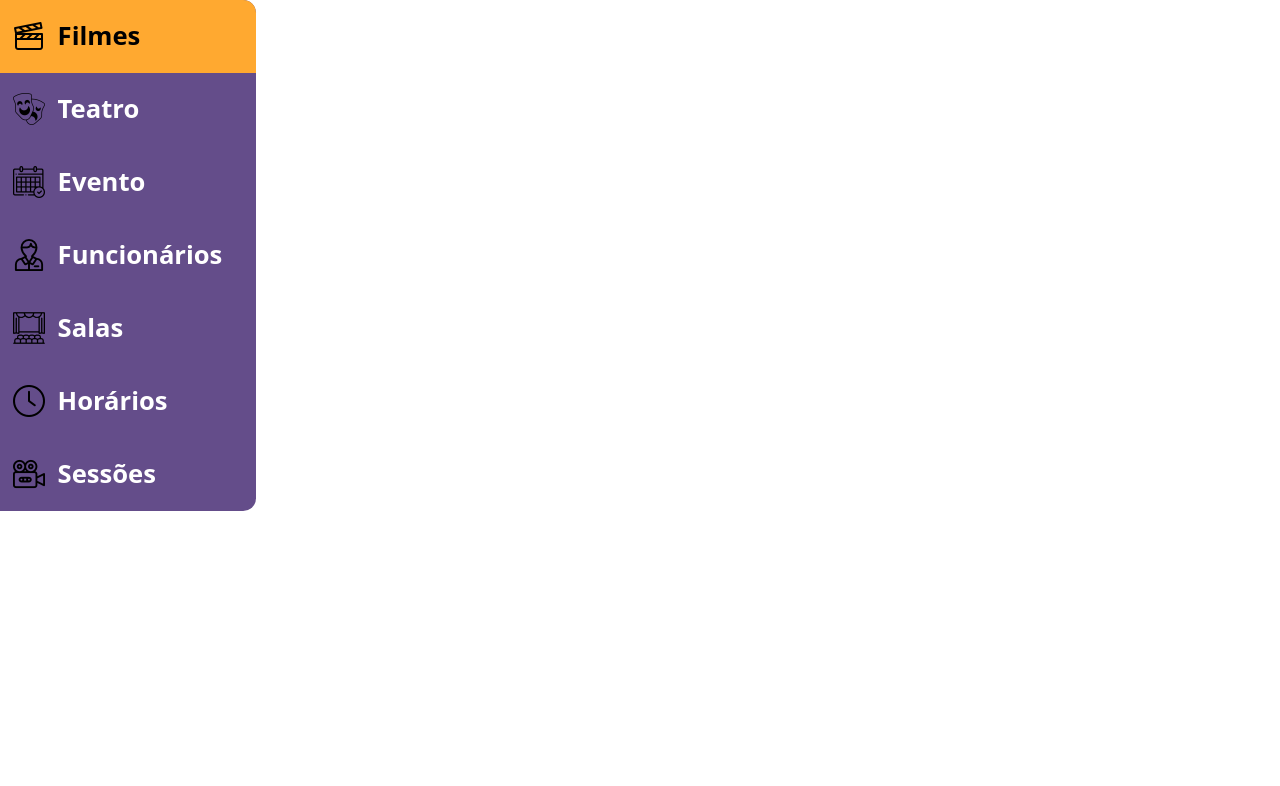
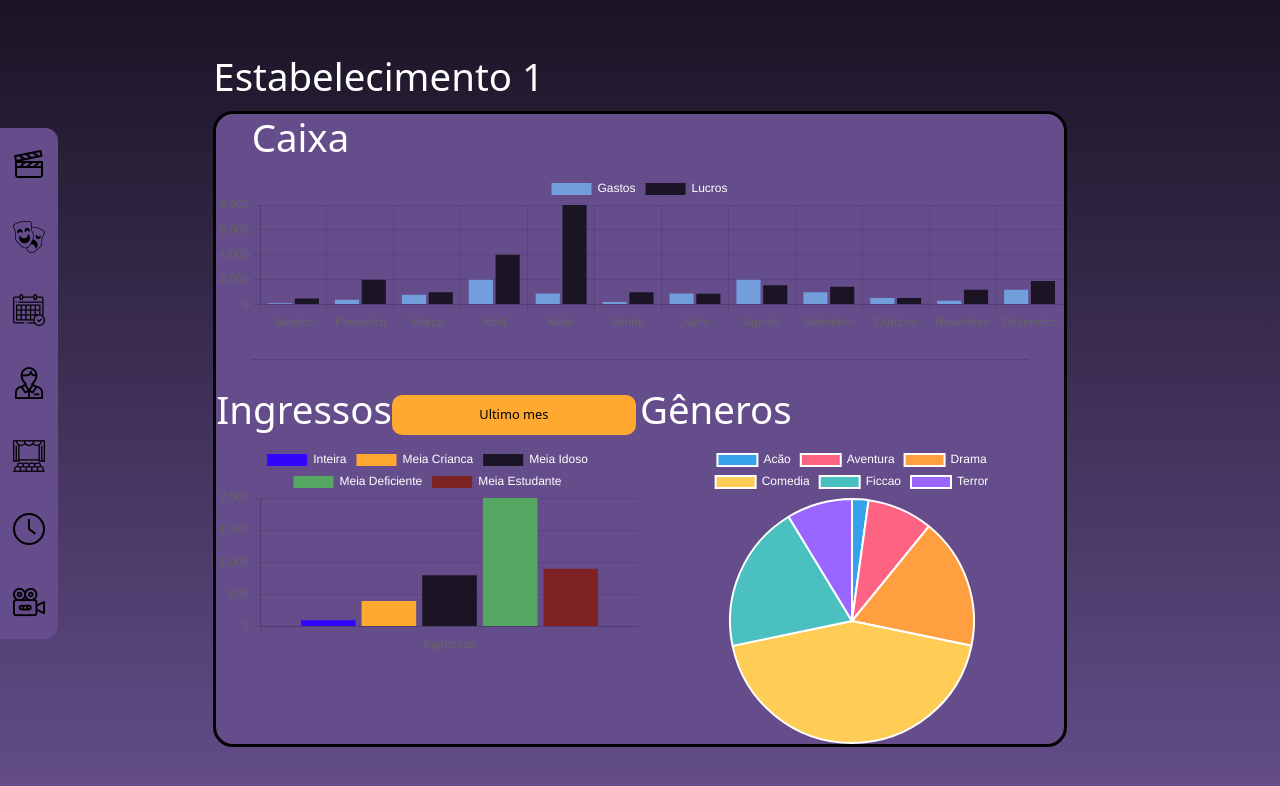
Before and after one commit to Thurzin11/Cinematic, an Angular app in the folder cinematic-front/: page / in a window 1280 px wide. Shown: the top 786 px of the page. Built offline with nearby package versions, Linux system fonts and the light colour scheme.

Commit message:
feat component(home-sistema)

```diff
--- a/cinematic-front/angular.json
+++ b/cinematic-front/angular.json
@@ -104,5 +104,8 @@
         }
       }
     }
+  },
+  "cli": {
+    "analytics": false
   }
 }
--- a/cinematic-front/package.json
+++ b/cinematic-front/package.json
@@ -18,6 +18,8 @@
     "@angular/platform-browser": "^17.1.0",
     "@angular/platform-browser-dynamic": "^17.1.0",
     "@angular/router": "^17.1.0",
+    "chart.js": "^4.4.3",
+    "echarts": "^5.5.1",
     "rxjs": "~7.8.0",
     "tslib": "^2.3.0",
     "zone.js": "~0.14.3"
--- a/cinematic-front/src/app/app-routing.module.ts
+++ b/cinematic-front/src/app/app-routing.module.ts
@@ -1,7 +1,10 @@
 import { NgModule } from '@angular/core';
 import { RouterModule, Routes } from '@angular/router';
+import { HomeSistemaComponent } from './components/home-sistema/home-sistema.component';
 
-const routes: Routes = [];
+const routes: Routes = [
+  {path: "sistema/home", component: HomeSistemaComponent}
+];
 
 @NgModule({
   imports: [RouterModule.forRoot(routes)],
--- a/cinematic-front/src/app/app.component.html
+++ b/cinematic-front/src/app/app.component.html
@@ -1 +1,5 @@
-<app-menu-sistema></app-menu-sistema>
+<section class="">
+  <!-- <app-menu-sistema></app-menu-sistema> -->
+  <app-home-sistema></app-home-sistema>
+  <router-outlet></router-outlet>
+</section>
--- a/cinematic-front/src/app/app.component.ts
+++ b/cinematic-front/src/app/app.component.ts
@@ -1,10 +1,10 @@
 import { Component } from '@angular/core';
-
 @Component({
   selector: 'app-root',
   templateUrl: './app.component.html',
-  styleUrl: './app.component.scss'
+  styleUrl: './app.component.scss',
 })
 export class AppComponent {
   title = 'cinematic-front';
+
 }
--- a/cinematic-front/src/app/app.module.ts
+++ b/cinematic-front/src/app/app.module.ts
@@ -1,14 +1,17 @@
+
 import { NgModule } from '@angular/core';
 import { BrowserModule } from '@angular/platform-browser';
 
 import { AppRoutingModule } from './app-routing.module';
 import { AppComponent } from './app.component';
 import { MenuSistemaComponent } from './components/menu-sistema/menu-sistema.component';
+import { HomeSistemaComponent } from './components/home-sistema/home-sistema.component';
 
 @NgModule({
   declarations: [
     AppComponent,
-    MenuSistemaComponent
+    MenuSistemaComponent,
+    HomeSistemaComponent
   ],
   imports: [
     BrowserModule,
--- /dev/null
+++ b/cinematic-front/src/app/components/home-sistema/home-sistema.component.html
@@ -0,0 +1,31 @@
+<div class="home">
+  <app-menu-sistema></app-menu-sistema>
+  <div class="vh-100 body d-flex flex-column justify-content-center align-items-center">
+    <h2 class="col-8">Estabelecimento 1</h2>
+    <div class="graficos col-8">
+      <div class="graficos-top col-12">
+        <div class="d-flex col-12 justify-content-center">
+          <h2 class="col-11">Caixa</h2>
+        </div>
+        <div class="rendimento d-flex justify-content-center">
+          <canvas #rendimento class="predio"></canvas>
+        </div>
+      </div>
+      <hr class="col-11 m-auto my-3">
+      <div class="graficos-bottom col-12 d-flex">
+        <div class="graficos-bottom-left col-6">
+          <div class="graficos-bottom-left-header d-flex col-10 justify-content-around align-items-center">
+            <h2>Ingressos</h2>
+            <button class="btnIngresso col-2">Ultimo mes</button>
+          </div>
+          <canvas #ingresso></canvas>
+        </div>
+        <div class="graficos-bottom-left col-6 d-flex flex-column align-items-center">
+          <h2 class="col-12">Gêneros</h2>
+          <canvas #genero class="pizza"></canvas>
+        </div>
+      </div>
+    </div>
+
+  </div>
+</div>
--- /dev/null
+++ b/cinematic-front/src/app/components/home-sistema/home-sistema.component.scss
@@ -0,0 +1,39 @@
+@import "../../style/color";
+.body{
+  box-shadow: 0 1rem 1rem black;
+  background-image: linear-gradient($ROXO-ESCURO,$ROXO-CLARO);
+  .graficos{
+    border: 3px black solid;
+    border-radius: 20px;
+    background-color: $ROXO-CLARO;
+    // padding-left: 50px;
+  }
+}
+h2{
+  color: #FFF;
+  font-size: 1.5rem;
+}
+.btnIngresso{
+  border: none;
+  background-color: $AMARELO;
+  font-size: .5rem;
+  border-radius: 10px;
+  height: 40px;
+  width: 244px;
+}
+// width="1350" height="160"
+.pizza{
+  max-width: 300px;
+  max-height: 300px;
+}
+.predio{
+  max-width: 1200px;
+  max-height: 160px;
+}
+.home{
+  position: relative;
+  app-menu-sistema{
+    position: absolute;
+    top: 5rem;
+  }
+}
--- /dev/null
+++ b/cinematic-front/src/app/components/home-sistema/home-sistema.component.ts
@@ -0,0 +1,157 @@
+import { Component, ElementRef, OnInit, ViewChild } from '@angular/core';
+import { Chart, Colors } from 'chart.js/auto';
+import { color, EChartsOption } from 'echarts';
+@Component({
+  selector: 'app-home-sistema',
+  templateUrl: './home-sistema.component.html',
+  styleUrl: './home-sistema.component.scss'
+})
+export class HomeSistemaComponent implements OnInit {
+
+  @ViewChild("rendimento", { static: true }) rendimento!: ElementRef;
+  @ViewChild("ingresso", { static: true }) ingresso!: ElementRef;
+  @ViewChild("genero", { static: true }) genero!: ElementRef;
+
+
+  ngOnInit(){
+    this.generateChartRendimento();
+    this.generateChartIngresso();
+    this.generateChartGeneros();
+  }
+
+  private generateChartRendimento(): void{
+    new Chart(this.rendimento.nativeElement,{
+      type: 'bar',
+      data: {
+        labels: ['Janeiro', 'Fevereiro', 'Março', 'Abril', 'Maio', 'Junho', 'Julho','Agosto', 'Setembro','Outubro','Novembro','Dezembro'],
+        datasets: [
+          {
+            label: 'Gastos',
+            data: [100, 399, 800, 2000, 900, 200, 900, 2000, 1000, 540, 300, 1200],
+            backgroundColor: '#729FDC',
+          },
+          {
+            label: 'Lucros',
+            data: [500, 2000, 1000, 4000, 8000, 1000, 870, 1560, 1430, 540, 1200, 1900],
+            backgroundColor: '#1A1424'
+          }
+        ]
+      },
+      options: {
+        color: '#FFF',
+        responsive: true,
+        maintainAspectRatio: true,
+        scales: {
+          y: {
+            beginAtZero: true,
+            title: {
+              color: '#FFF'
+            }
+          },
+          x: {
+            beginAtZero: true,
+          }
+        },
+        plugins: {
+          legend: {
+            labels: {
+              color: '#FFF',
+            }
+          },
+          subtitle: {
+            color: '#FFF'
+          },
+          tooltip: {
+            titleColor: '#FFF'
+          },
+        }
+      },
+    });
+  }
+  private generateChartIngresso(){
+    new Chart(this.ingresso.nativeElement,{
+      type: 'bar',
+      data: {
+        labels:  ['Ingressos'],
+        datasets: [
+          {
+            label: 'Inteira',
+            data: [100],
+            backgroundColor: '#3104fb',
+          },
+          {
+            label: 'Meia Crianca',
+            backgroundColor: '#ffa930',
+            data: [400],
+          },
+          {
+            label: 'Meia Idoso',
+            backgroundColor: '#1a1424',
+            data: [800],
+          },
+          {
+            label: 'Meia Deficiente',
+            backgroundColor: '#55a762',
+            data: [2000],
+          },
+          {
+            label: 'Meia Estudante',
+            backgroundColor: '#7e2323',
+            data: [900],
+          }
+        ]
+      },
+      options: {
+        responsive: true,
+        maintainAspectRatio: true,
+        scales: {
+          y: {
+            beginAtZero: true
+          },
+          x: {
+            beginAtZero: true
+          }
+        },
+        plugins: {
+          legend: {
+            labels: {
+              color: '#FFF'
+            }
+          },
+          subtitle: {
+            color: '#FFF'
+          }
+        }
+      }
+    });
+  }
+  private generateChartGeneros(){
+    new Chart(this.genero.nativeElement,{
+      type: 'pie',
+      data: {
+        labels: ['Acão', 'Aventura', 'Drama', 'Comedia', 'Ficcao','Terror'],
+        datasets: [
+          {
+            label: 'Generos',
+            data: [100, 399, 800, 2000, 900,400]
+          }
+        ]
+      },
+      options: {
+        responsive: true,
+        maintainAspectRatio: true,
+
+        plugins: {
+          legend: {
+            labels: {
+              color: '#FFF'
+            }
+          },
+          subtitle: {
+            color: '#FFF'
+          }
+        }
+      },
+    });
+  }
+}
--- a/cinematic-front/src/index.html
+++ b/cinematic-front/src/index.html
@@ -10,5 +10,6 @@
 </head>
 <body>
   <app-root></app-root>
+  <script src="https://cdn.jsdelivr.net/npm/chart.js"></script>
 </body>
 </html>
```
Also changed, not shown: cinematic-front/src/styles.scss (line endings or trailing spaces), 2 other files (tests, documents, lock files or other folders).
